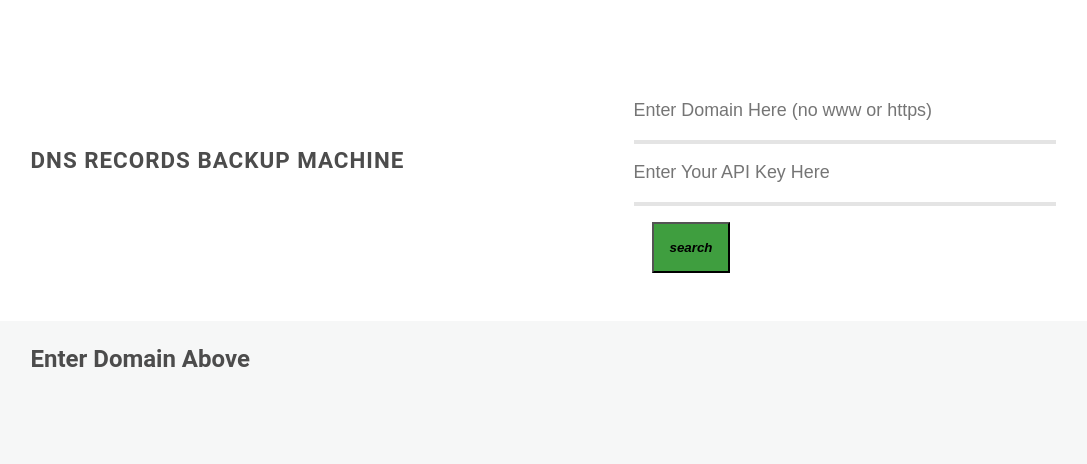
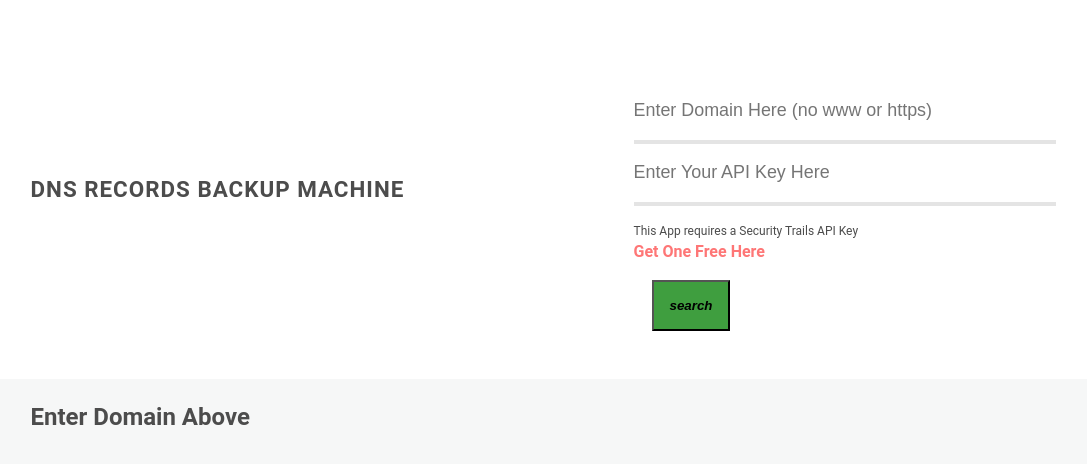
Before and after one commit to PetejStone/DNS-Backup-Machine, a React (Create React App) app: page / in a window 1280 px wide. Shown: the top 464 px of the page, without its empty margins (97-1184 px from the left). Built offline with nearby package versions, Linux system fonts and the light colour scheme.

Commit message:
added link

```diff
--- a/src/Components/SearchForm.js
+++ b/src/Components/SearchForm.js
@@ -26,6 +26,8 @@ const SearchForm = ({queryChange}) => {
              placeholder="Enter Your API Key Here"
              required
              />
+             <p className="req-api">This App requires a Security Trails API Key</p>
+             <a className="api-link" href="https://securitytrails.com/app/signup?plan=api-0" target="_blank">Get One Free Here</a>
       <button type="submit" id="submit" className="search-button" ><i className="material-icons icn-search">search</i></button>
     </form>
   );
--- a/src/index.css
+++ b/src/index.css
@@ -358,3 +358,14 @@ tr.domain-item td > td {
   border: 1px solid #000;
   padding: 10px;
 }
+
+.req-api {
+  margin: 0px;
+  margin-top: 1rem;
+  font-size: 12px;
+}
+
+.api-link {
+  color: rgba(253, 31, 31, 0.61);
+  font-weight: 600;
+}
```
